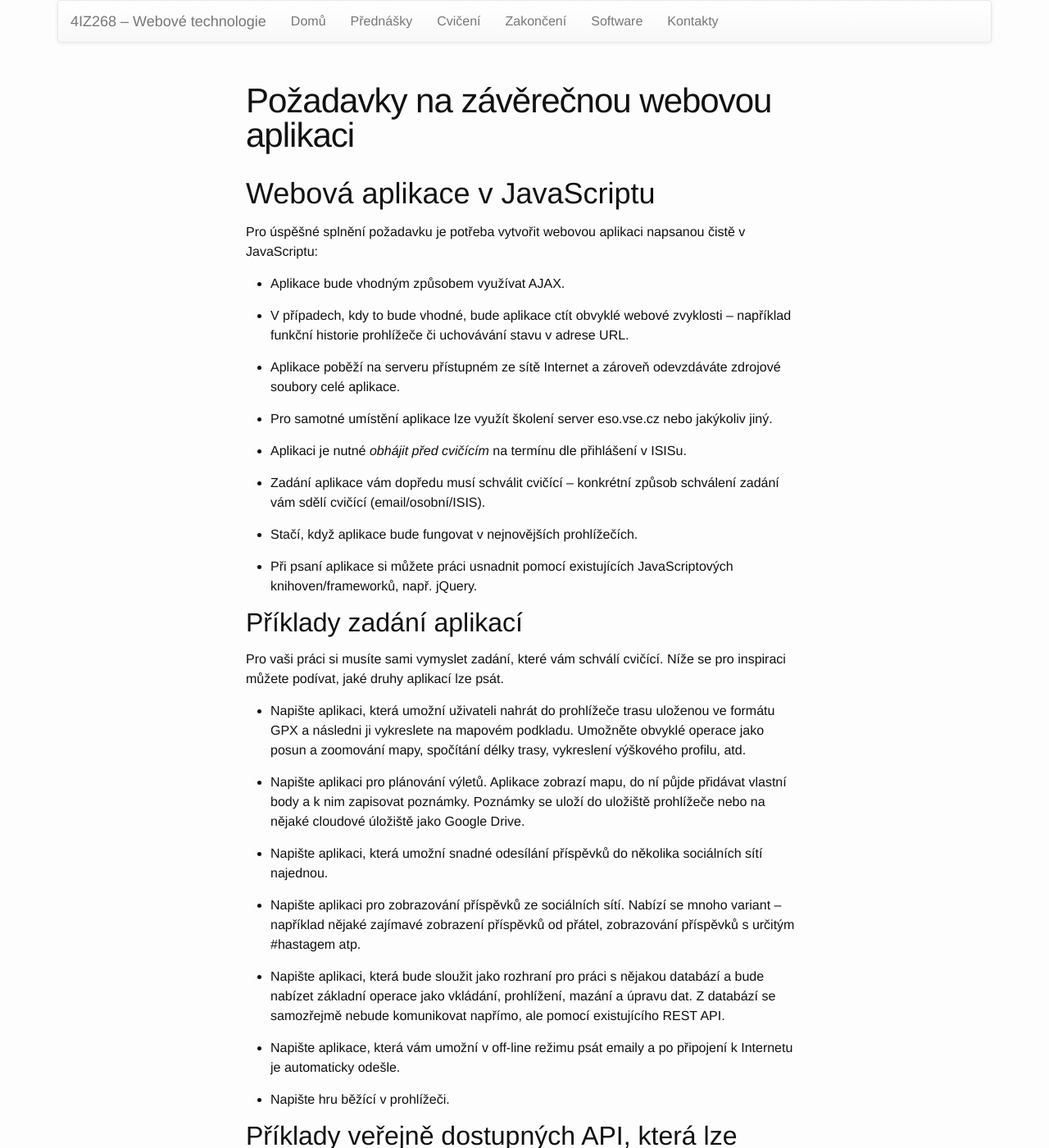
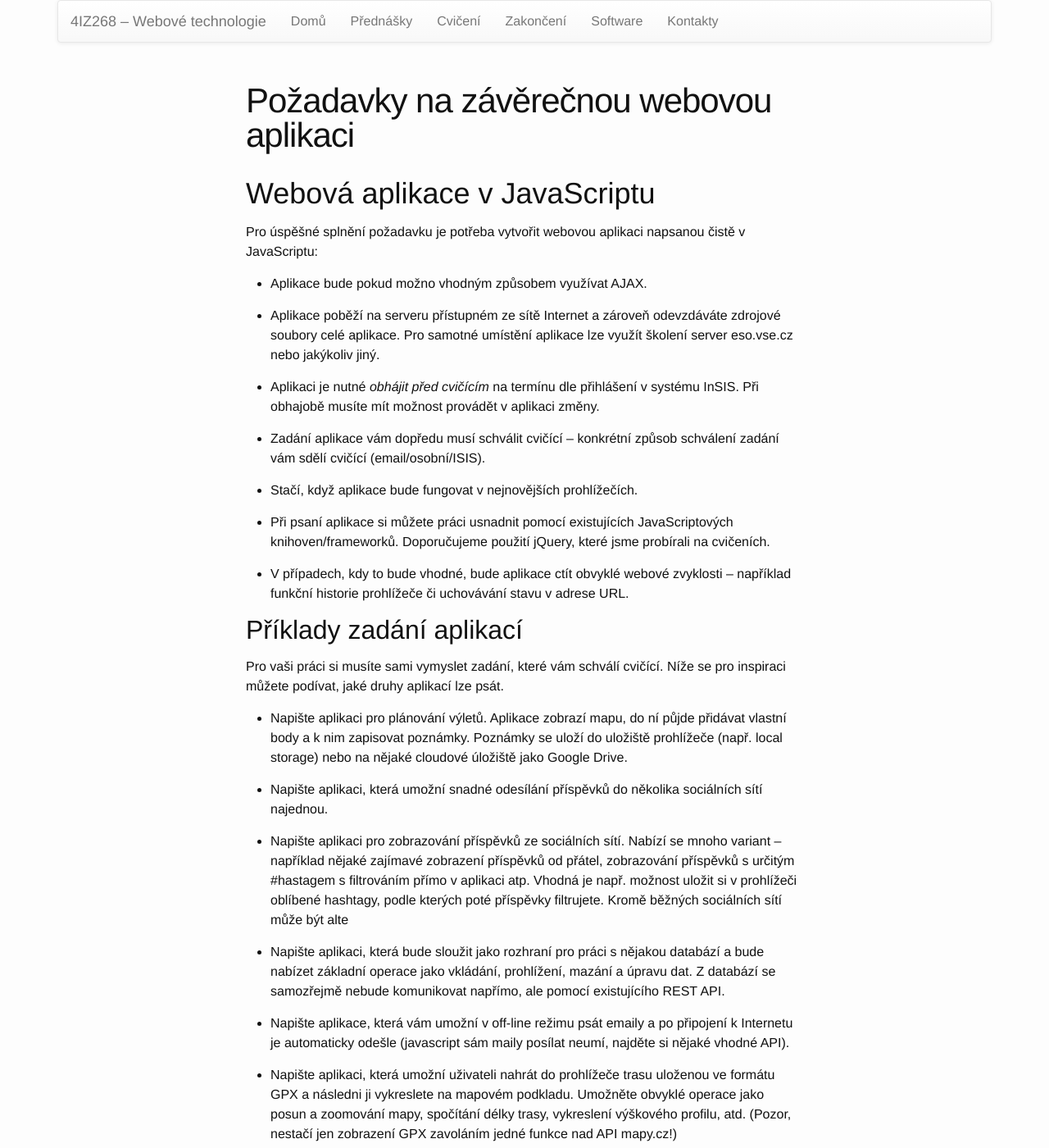
Before and after one commit to 4iz268/4iz268.github.io, a Jekyll site: the page built from zakonceni/aplikace/index.md, in a window 1280 px wide and 1400 px high. Shown: the whole window at 82% size. Built offline with Jekyll 4.4.1, drawn with Linux system fonts in a browser that asks for light colours; nearby versions of some CDN libraries; some of the changed text lies outside the part shown.

Commit message:
úprava zadání JS aplikací

```diff
--- a/zakonceni/aplikace/index.md
+++ b/zakonceni/aplikace/index.md
@@ -8,20 +8,14 @@
 Pro úspěšné splnění požadavku je potřeba vytvořit webovou aplikaci
 napsanou čistě v JavaScriptu:
 
-* Aplikace bude vhodným způsobem využívat AJAX.
-
-* V případech, kdy to bude vhodné, bude aplikace ctít obvyklé webové
-  zvyklosti -- například funkční historie prohlížeče či uchovávání
-  stavu v adrese URL.
+* Aplikace bude pokud možno vhodným způsobem využívat AJAX.
 
 * Aplikace poběží na serveru přístupném ze sítě Internet a zároveň
-  odevzdáváte zdrojové soubory celé aplikace.
-
-* Pro samotné umístění aplikace lze využít školení server eso.vse.cz
+  odevzdáváte zdrojové soubory celé aplikace. Pro samotné umístění aplikace lze využít školení server eso.vse.cz
   nebo jakýkoliv jiný.
 
 * Aplikaci je nutné *obhájit před cvičícím* na termínu dle přihlášení
-  v ISISu.
+  v systému InSIS. Při obhajobě musíte mít možnost provádět v aplikaci změny.
 
 * Zadání aplikace vám dopředu musí schválit cvičící -- konkrétní
   způsob schválení zadání vám sdělí cvičící (email/osobní/ISIS).
@@ -29,7 +23,11 @@
 * Stačí, když aplikace bude fungovat v nejnovějších prohlížečích.
 
 * Při psaní aplikace si můžete práci usnadnit pomocí existujících
-  JavaScriptových knihoven/frameworků, např. jQuery.
+  JavaScriptových knihoven/frameworků. Doporučujeme použití jQuery, které jsme probírali na cvičeních.
+
+* V případech, kdy to bude vhodné, bude aplikace ctít obvyklé webové
+  zvyklosti -- například funkční historie prohlížeče či uchovávání
+  stavu v adrese URL.
 
 ## Příklady zadání aplikací
 
@@ -37,14 +35,9 @@
 cvičící. Níže se pro inspiraci můžete podívat, jaké druhy aplikací lze
 psát.
 
-* Napište aplikaci, která umožní uživateli nahrát do prohlížeče trasu
-  uloženou ve formátu GPX a následni ji vykreslete na mapovém
-  podkladu. Umožněte obvyklé operace jako posun a zoomování mapy,
-  spočítání délky trasy, vykreslení výškového profilu, atd.
-
 * Napište aplikaci pro plánování výletů. Aplikace zobrazí mapu, do ní
   půjde přidávat vlastní body a k nim zapisovat poznámky. Poznámky se
-  uloží do uložiště prohlížeče nebo na nějaké cloudové úložiště jako
+  uloží do uložiště prohlížeče (např. local storage) nebo na nějaké cloudové úložiště jako
   Google Drive.
 
 * Napište aplikaci, která umožní snadné odesílání příspěvků do
@@ -52,7 +45,7 @@
 
 * Napište aplikaci pro zobrazování příspěvků ze sociálních
   sítí. Nabízí se mnoho variant -- například nějaké zajímavé zobrazení
-  příspěvků od přátel, zobrazování příspěvků s určitým #hastagem atp.
+  příspěvků od přátel, zobrazování příspěvků s určitým #hastagem s filtrováním přímo v aplikaci atp. Vhodná je např. možnost uložit si v prohlížeči oblíbené hashtagy, podle kterých poté příspěvky filtrujete. Kromě běžných sociálních sítí může být alte
 
 * Napište aplikaci, která bude sloužit jako rozhraní pro práci s
   nějakou databází a bude nabízet základní operace jako vkládání,
@@ -60,9 +53,22 @@
   komunikovat napřímo, ale pomocí existujícího REST API.
 
 * Napište aplikace, která vám umožní v off-line režimu psát emaily a
-  po připojení k Internetu je automaticky odešle.
+  po připojení k Internetu je automaticky odešle (javascript sám maily posílat neumí, najděte si nějaké vhodné API).
 
-* Napište hru běžící v prohlížeči.
+* Napište aplikaci, která umožní uživateli nahrát do prohlížeče trasu
+  uloženou ve formátu GPX a následni ji vykreslete na mapovém
+  podkladu. Umožněte obvyklé operace jako posun a zoomování mapy,
+  spočítání délky trasy, vykreslení výškového profilu, atd.  (Pozor, nestačí jen zobrazení GPX zavoláním jedné funkce nad API mapy.cz!)
+
+* Napište aplikaci pro management úkolů s doplňováním poznámek k úkolům, jejich filtrováním atp. Fajn by byla integrace např. s google kalendářem.
+
+* Napište aplikaci na učení se otázek na odpovědi v testu - sady otázek jsou uložené na serveru, pro jejich stažení je po vybrání konkrétní sady použit AJAX. Aplikace si např. v local storage pamatuje, které otázky zodpověděl uživatel chybně a umožní mu se k nim vrátit.
+
+* Napište hru běžící v prohlížeči. Jednoduššími příklady mohou být např. kvízová aplikace, která si sadu otázek stáhne ze serveru a buď na server, nebo do paměti prohlížeče si ukládá výsledky a statistiky.
+
+* Napište hru běžící za využití nějakého javascriptového herního frameworku (např. něco á la flappy bird), ideálně s pamatováním si nejlepšího skóre.
+
+* Napište generátor grafických oznámení atp. (uživatel nahraje fotku či zadá údaje a vaše aplikace vygeneruje např. přání k Vánocům) s možností jejich následného sdílení přes API vybrané sociální sítě.
 
 ## Příklady veřejně dostupných API, která lze využít ve vašich aplikacích
 
@@ -73,3 +79,6 @@
 * [Office 365 API](https://msdn.microsoft.com/en-us/office/office365/howto/rest-api-overview#sectionlanguagesides)
 * [Přehled dalších API](https://www.programmableweb.com/apis/directory)
 * [A ještě jeden přehled API](https://any-api.com/)
+
+
+Upozorňujeme, že na možnosti daného API byste se měli podívat ještě před odevzdáním zadání své javascriptové aplikace!
```
